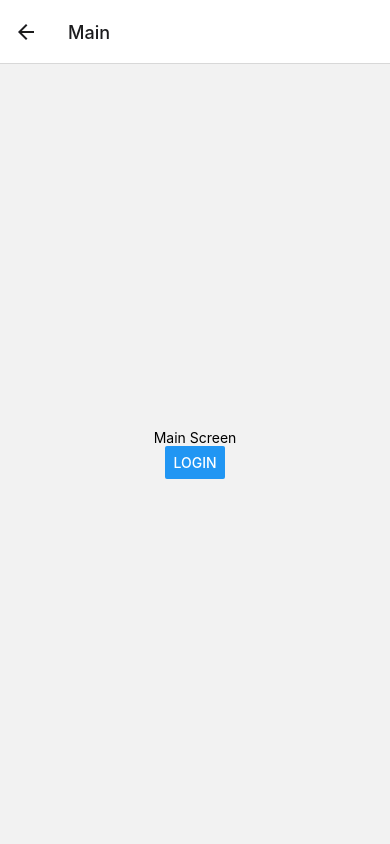
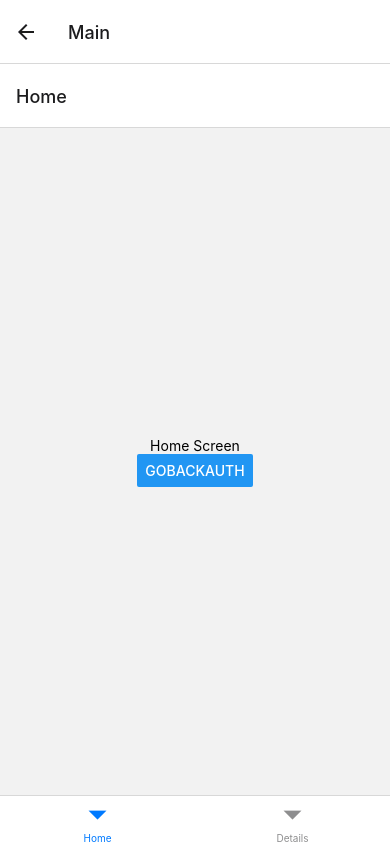
Before and after one commit to Kojiro-schatten/soon, a React Native app: screen /Main in a window 390 px wide. Built offline with nearby package versions, Linux system fonts and the light colour scheme.

Commit message:
add: navigation

```diff
--- /dev/null
+++ b/src/screens/main/DetailsScreen.tsx
@@ -0,0 +1,18 @@
+import {useNavigation} from '@react-navigation/native';
+import React from 'react';
+import {View, Text, Button} from 'react-native';
+import { NativeStackScreenProps } from '@react-navigation/native-stack';
+import { MainBottomTabParamsList } from './MainBottomTabParams';
+
+type mainScreenProp = NativeStackScreenProps<MainBottomTabParamsList, 'Details'>;
+
+function DetailsScreen():JSX.Element {
+  const navigation = useNavigation<mainScreenProp>();
+  return (
+    <View style={{flex: 1, alignItems: 'center', justifyContent: 'center'}}>
+      <Text>Details Screen</Text>
+      <Button title="Auth" onPress={() => navigation.navigate('Auth')} />
+    </View>
+  );
+}
+export { DetailsScreen };
--- /dev/null
+++ b/src/screens/main/HomeScreen.tsx
@@ -0,0 +1,23 @@
+import {useNavigation} from '@react-navigation/native';
+import React from 'react';
+import {View, Text, Button} from 'react-native';
+import {CompositeNavigationProp} from '@react-navigation/native';
+import {RootStackParamsList} from '../../types';
+import {BottomTabNavigationProp} from '@react-navigation/bottom-tabs';
+import {MainBottomTabParamsList} from './MainBottomTabParams';
+import { NativeStackNavigationProp} from '@react-navigation/native-stack';
+
+type HomeScreenProp = CompositeNavigationProp<
+  NativeStackNavigationProp<RootStackParamsList, 'Main'>,
+  BottomTabNavigationProp<MainBottomTabParamsList, 'Home'>
+>;
+
+export const HomeScreen:React.FC = () => {
+  const navigation = useNavigation<HomeScreenProp>();
+  return (
+    <View style={{flex: 1, alignItems: 'center', justifyContent: 'center'}}>
+      <Text>Home Screen</Text>
+      <Button title="GoBackAuth" onPress={() => navigation.navigate('Auth')} />
+    </View>
+  );
+};
--- /dev/null
+++ b/src/screens/main/MainBottomTabParams.ts
@@ -0,0 +1,4 @@
+export type MainBottomTabParamsList = {
+  Home: undefined;
+  Details: undefined;
+};
--- a/src/screens/main/index.tsx
+++ b/src/screens/main/index.tsx
@@ -1,19 +1,18 @@
+import React from 'react';
+import { createBottomTabNavigator } from '@react-navigation/bottom-tabs';
+import { MainBottomTabParamsList } from './mainBottomTabParams';
+import {HomeScreen} from './HomeScreen';
+import {DetailsScreen} from './DetailsScreen';
 
-import {useNavigation} from '@react-navigation/native';
-import React from 'react';
-import {View, Text, Button} from 'react-native';
-import { NativeStackScreenProps } from '@react-navigation/native-stack';
-import {RootStackParamsList} from '../../types';
-
-type mainScreenProp = NativeStackScreenProps<RootStackParamsList, 'Main'>;
+const BottomTab = createBottomTabNavigator<MainBottomTabParamsList>();
 
 export const MainScreen: React.FC = () => {
-  const navigation = useNavigation<mainScreenProp>();
+
   return (
-    <View style={{flex: 1, alignItems: 'center', justifyContent: 'center'}}>
-      <Text>Main Screen</Text>
-      <Button title="Login" onPress={() => navigation.navigate('Auth')} />
-    </View>
+    <BottomTab.Navigator>
+      <BottomTab.Screen name="Home" component={HomeScreen} />
+      <BottomTab.Screen name="Details" component={DetailsScreen} />
+    </BottomTab.Navigator>
   );
 };
 
--- a/src/types.ts
+++ b/src/types.ts
@@ -26,5 +26,6 @@ export type RootNavigatorParamsList = {
 export type RootStackParamsList = {
   Main: undefined
   Auth: undefined
+  Home: undefined
   Modal: undefined
 }
```
